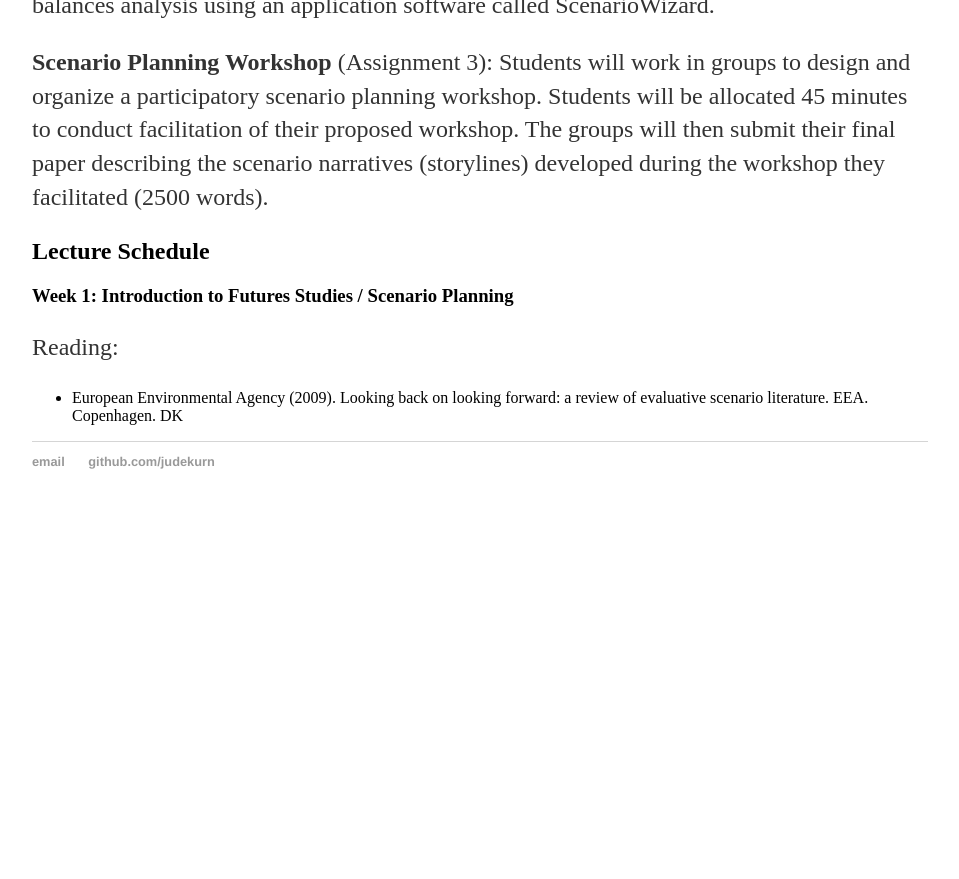
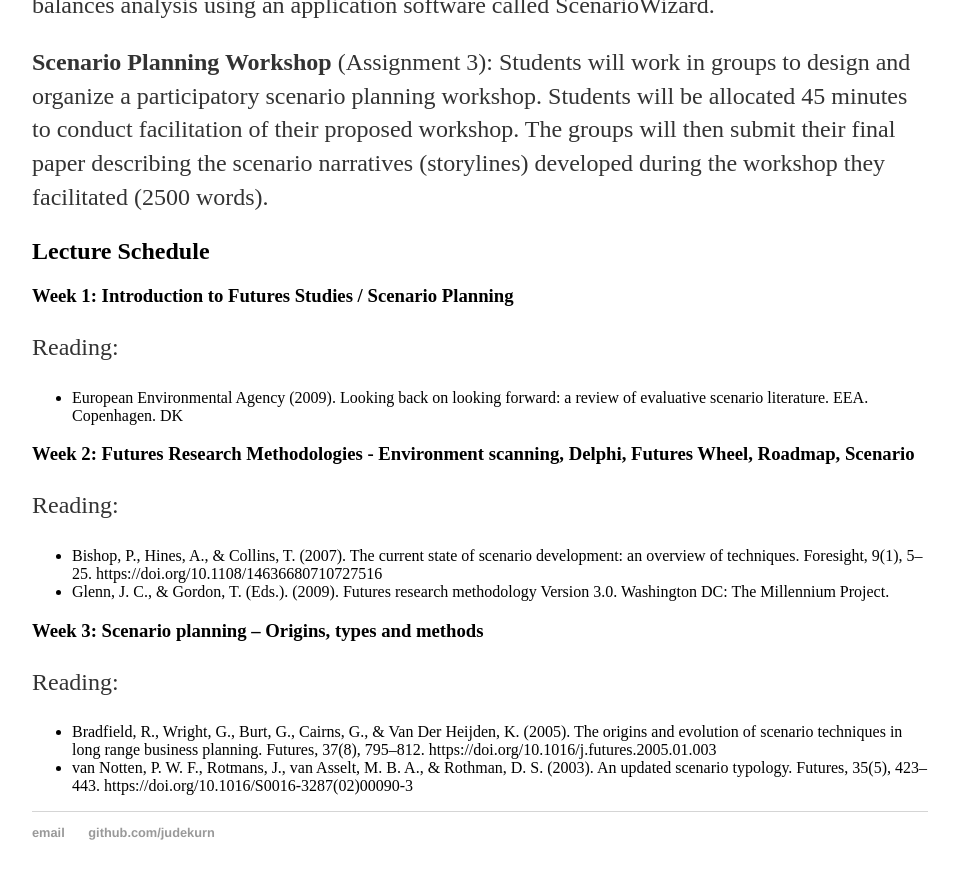
Before and after one commit to judekurn/judekurn.github.io, a Jekyll site: the page built from docs/teaching/scenario_planning.md, in a window 1280 px wide and 900 px high, scrolled down 2028 px. Shown: the top 879 px of the window, without its empty margins (160-1119 px from the left). Built offline with Jekyll 4.4.1, drawn with Linux system fonts in a browser that asks for light colours; our own code applies the rules of GitHub Pages for plain Markdown files; before the commit the page ends 2557 px from its top, so only the background shows below that.

Commit message:
Update scenario_planning.md

```diff
--- a/docs/teaching/scenario_planning.md
+++ b/docs/teaching/scenario_planning.md
@@ -43,3 +43,13 @@ Journals:
 ### Week 1: Introduction to Futures Studies / Scenario Planning
 Reading:
 * European Environmental Agency (2009). Looking back on looking forward: a review of evaluative scenario literature. EEA. Copenhagen. DK
+
+### Week 2: Futures Research Methodologies - Environment scanning, Delphi, Futures Wheel, Roadmap, Scenario
+Reading:
+* Bishop, P., Hines, A., & Collins, T. (2007). The current state of scenario development: an overview of techniques. Foresight, 9(1), 5–25. https://doi.org/10.1108/14636680710727516
+* Glenn, J. C., & Gordon, T. (Eds.). (2009). Futures research methodology Version 3.0. Washington DC: The Millennium Project.
+
+### Week 3: Scenario planning – Origins, types and methods
+Reading:
+* Bradfield, R., Wright, G., Burt, G., Cairns, G., & Van Der Heijden, K. (2005). The origins and evolution of scenario techniques in long range business planning. Futures, 37(8), 795–812. https://doi.org/10.1016/j.futures.2005.01.003
+* van Notten, P. W. F., Rotmans, J., van Asselt, M. B. A., & Rothman, D. S. (2003). An updated scenario typology. Futures, 35(5), 423–443. https://doi.org/10.1016/S0016-3287(02)00090-3
```
